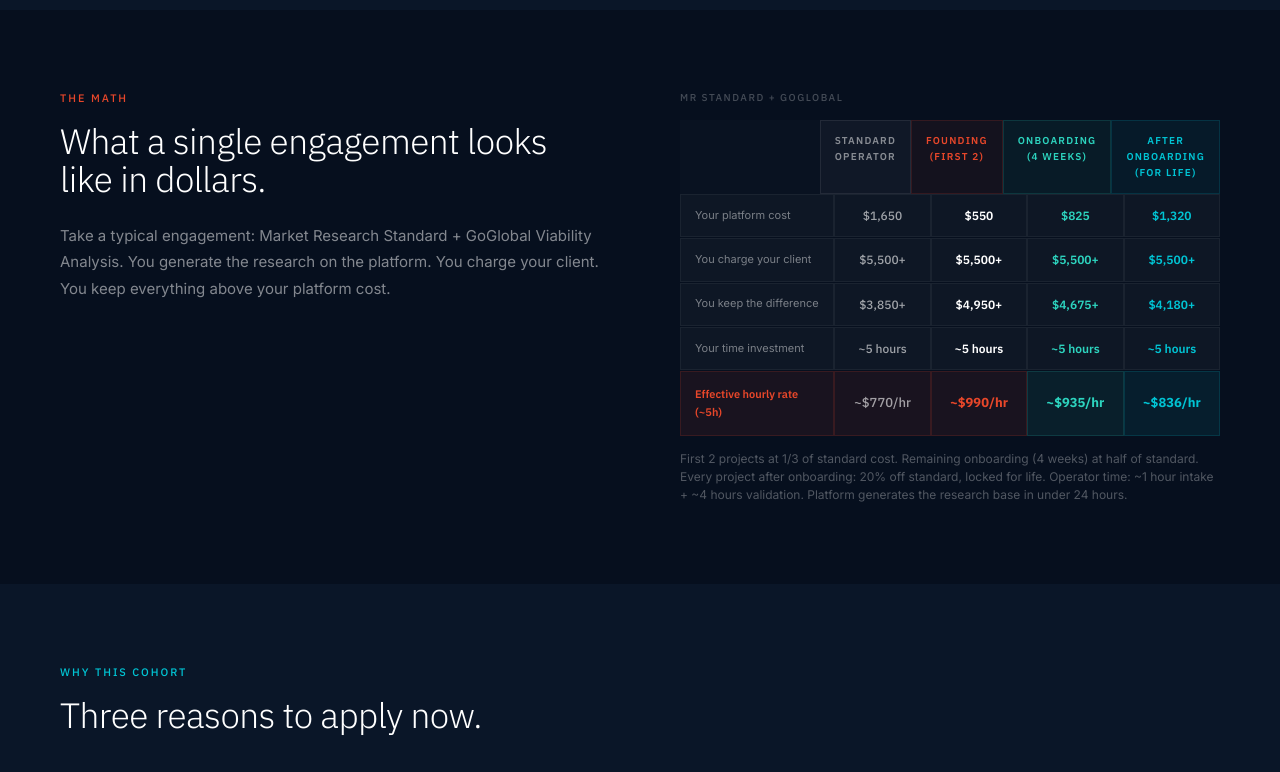
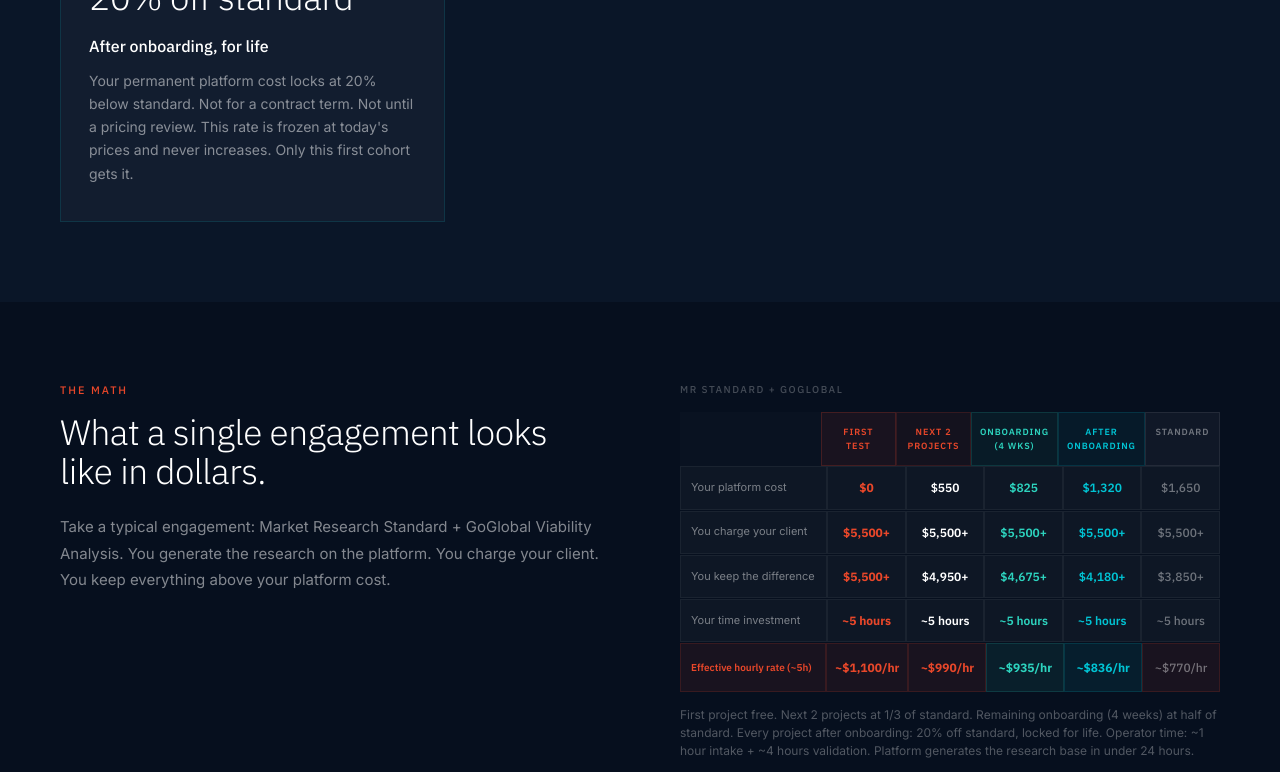
Before and after one commit to valterklug/soundcheck-insights-website, a React (Vite) app: page /founding-cohort in a window 1280 px wide. Shown: the part 1900-2672 px from the top of the page. Built offline with nearby package versions, Linux system fonts and the light colour scheme.

Commit message:
updates cohort

```diff
--- a/src/pages/FoundingCohort.jsx
+++ b/src/pages/FoundingCohort.jsx
@@ -190,79 +190,93 @@
             </div>
 
             {/* Column Headers */}
-            <div style={{ display: 'grid', gridTemplateColumns: '1.6fr 1fr 1fr 1fr 1fr', gap: 0 }} className="econ-grid">
-              <div style={{ padding: '12px 14px', background: 'rgba(255,255,255,0.01)' }} />
+            <div style={{ display: 'grid', gridTemplateColumns: '1.5fr 0.8fr 0.8fr 0.8fr 0.8fr 0.8fr', gap: 0 }} className="econ-grid">
+              <div style={{ padding: '12px 10px', background: 'rgba(255,255,255,0.01)' }} />
               <div style={{
-                padding: '12px 14px', background: 'rgba(255,255,255,0.04)',
-                border: '1px solid rgba(255,255,255,0.08)', textAlign: 'center',
+                padding: '12px 8px', background: 'rgba(232,71,42,0.08)',
+                border: '1px solid rgba(232,71,42,0.2)', textAlign: 'center',
               }}>
-                <div style={{ fontSize: 10, fontWeight: 600, letterSpacing: '0.12em', textTransform: 'uppercase', color: 'rgba(255,255,255,0.5)', fontFamily: 'IBM Plex Sans, sans-serif' }}>
-                  {t('foundingCohort.mathColStandard')}
+                <div style={{ fontSize: 9, fontWeight: 600, letterSpacing: '0.1em', textTransform: 'uppercase', color: 'var(--orange)', fontFamily: 'IBM Plex Sans, sans-serif' }}>
+                  {t('foundingCohort.mathColTest')}
                 </div>
               </div>
               <div style={{
-                padding: '12px 14px', background: 'rgba(232,71,42,0.06)',
+                padding: '12px 8px', background: 'rgba(232,71,42,0.06)',
                 border: '1px solid rgba(232,71,42,0.15)', textAlign: 'center',
               }}>
-                <div style={{ fontSize: 10, fontWeight: 600, letterSpacing: '0.12em', textTransform: 'uppercase', color: 'var(--orange)', fontFamily: 'IBM Plex Sans, sans-serif' }}>
+                <div style={{ fontSize: 9, fontWeight: 600, letterSpacing: '0.1em', textTransform: 'uppercase', color: 'var(--orange)', fontFamily: 'IBM Plex Sans, sans-serif' }}>
                   {t('foundingCohort.mathColFounding')}
                 </div>
               </div>
               <div style={{
-                padding: '12px 14px', background: 'rgba(45,212,191,0.06)',
+                padding: '12px 8px', background: 'rgba(45,212,191,0.06)',
                 border: '1px solid rgba(45,212,191,0.15)', textAlign: 'center',
               }}>
-                <div style={{ fontSize: 10, fontWeight: 600, letterSpacing: '0.12em', textTransform: 'uppercase', color: '#2DD4BF', fontFamily: 'IBM Plex Sans, sans-serif' }}>
+                <div style={{ fontSize: 9, fontWeight: 600, letterSpacing: '0.1em', textTransform: 'uppercase', color: '#2DD4BF', fontFamily: 'IBM Plex Sans, sans-serif' }}>
                   {t('foundingCohort.mathColOnboarding')}
                 </div>
               </div>
               <div style={{
-                padding: '12px 14px', background: 'rgba(0,196,212,0.06)',
+                padding: '12px 8px', background: 'rgba(0,196,212,0.06)',
                 border: '1px solid rgba(0,196,212,0.15)', textAlign: 'center',
               }}>
-                <div style={{ fontSize: 10, fontWeight: 600, letterSpacing: '0.12em', textTransform: 'uppercase', color: '#00C4D4', fontFamily: 'IBM Plex Sans, sans-serif' }}>
+                <div style={{ fontSize: 9, fontWeight: 600, letterSpacing: '0.1em', textTransform: 'uppercase', color: '#00C4D4', fontFamily: 'IBM Plex Sans, sans-serif' }}>
                   {t('foundingCohort.mathColForLife')}
+                </div>
+              </div>
+              <div style={{
+                padding: '12px 8px', background: 'rgba(255,255,255,0.04)',
+                border: '1px solid rgba(255,255,255,0.08)', textAlign: 'center',
+              }}>
+                <div style={{ fontSize: 9, fontWeight: 600, letterSpacing: '0.1em', textTransform: 'uppercase', color: 'rgba(255,255,255,0.4)', fontFamily: 'IBM Plex Sans, sans-serif' }}>
+                  {t('foundingCohort.mathColStandard')}
                 </div>
               </div>
             </div>
 
             {/* Rows */}
-            {t('foundingCohort.mathRows', { returnObjects: true }).map(([label, std, founding, onboarding, forLife], i) => (
-              <div key={i} style={{ display: 'grid', gridTemplateColumns: '1.6fr 1fr 1fr 1fr 1fr', gap: 0, marginBottom: 1 }} className="econ-grid">
-                <div style={{ padding: '11px 14px', background: 'rgba(255,255,255,0.03)', border: '1px solid rgba(255,255,255,0.05)', display: 'flex', alignItems: 'center' }}>
+            {t('foundingCohort.mathRows', { returnObjects: true }).map(([label, test, next2, onboarding, forLife, standard], i) => (
+              <div key={i} style={{ display: 'grid', gridTemplateColumns: '1.5fr 0.8fr 0.8fr 0.8fr 0.8fr 0.8fr', gap: 0, marginBottom: 1 }} className="econ-grid">
+                <div style={{ padding: '11px 10px', background: 'rgba(255,255,255,0.03)', border: '1px solid rgba(255,255,255,0.05)', display: 'flex', alignItems: 'center' }}>
                   <span style={{ fontFamily: 'Inter, sans-serif', fontSize: 11, color: 'rgba(255,255,255,0.45)' }}>{label}</span>
                 </div>
-                <div style={{ padding: '11px 14px', background: 'rgba(255,255,255,0.03)', border: '1px solid rgba(255,255,255,0.05)', textAlign: 'center', display: 'flex', alignItems: 'center', justifyContent: 'center' }}>
-                  <span style={{ fontFamily: 'IBM Plex Sans, sans-serif', fontSize: 12, fontWeight: 500, color: 'rgba(255,255,255,0.6)' }}>{std}</span>
+                <div style={{ padding: '11px 8px', background: 'rgba(255,255,255,0.03)', border: '1px solid rgba(255,255,255,0.05)', textAlign: 'center', display: 'flex', alignItems: 'center', justifyContent: 'center' }}>
+                  <span style={{ fontFamily: 'IBM Plex Sans, sans-serif', fontSize: 12, fontWeight: 700, color: 'var(--orange)' }}>{test}</span>
                 </div>
-                <div style={{ padding: '11px 14px', background: 'rgba(255,255,255,0.03)', border: '1px solid rgba(255,255,255,0.05)', textAlign: 'center', display: 'flex', alignItems: 'center', justifyContent: 'center' }}>
-                  <span style={{ fontFamily: 'IBM Plex Sans, sans-serif', fontSize: 12, fontWeight: 600, color: '#fff' }}>{founding}</span>
+                <div style={{ padding: '11px 8px', background: 'rgba(255,255,255,0.03)', border: '1px solid rgba(255,255,255,0.05)', textAlign: 'center', display: 'flex', alignItems: 'center', justifyContent: 'center' }}>
+                  <span style={{ fontFamily: 'IBM Plex Sans, sans-serif', fontSize: 12, fontWeight: 600, color: '#fff' }}>{next2}</span>
                 </div>
-                <div style={{ padding: '11px 14px', background: 'rgba(255,255,255,0.03)', border: '1px solid rgba(255,255,255,0.05)', textAlign: 'center', display: 'flex', alignItems: 'center', justifyContent: 'center' }}>
+                <div style={{ padding: '11px 8px', background: 'rgba(255,255,255,0.03)', border: '1px solid rgba(255,255,255,0.05)', textAlign: 'center', display: 'flex', alignItems: 'center', justifyContent: 'center' }}>
                   <span style={{ fontFamily: 'IBM Plex Sans, sans-serif', fontSize: 12, fontWeight: 600, color: '#2DD4BF' }}>{onboarding}</span>
                 </div>
-                <div style={{ padding: '11px 14px', background: 'rgba(255,255,255,0.03)', border: '1px solid rgba(255,255,255,0.05)', textAlign: 'center', display: 'flex', alignItems: 'center', justifyContent: 'center' }}>
+                <div style={{ padding: '11px 8px', background: 'rgba(255,255,255,0.03)', border: '1px solid rgba(255,255,255,0.05)', textAlign: 'center', display: 'flex', alignItems: 'center', justifyContent: 'center' }}>
                   <span style={{ fontFamily: 'IBM Plex Sans, sans-serif', fontSize: 12, fontWeight: 600, color: '#00C4D4' }}>{forLife}</span>
+                </div>
+                <div style={{ padding: '11px 8px', background: 'rgba(255,255,255,0.03)', border: '1px solid rgba(255,255,255,0.05)', textAlign: 'center', display: 'flex', alignItems: 'center', justifyContent: 'center' }}>
+                  <span style={{ fontFamily: 'IBM Plex Sans, sans-serif', fontSize: 12, fontWeight: 500, color: 'rgba(255,255,255,0.4)' }}>{standard}</span>
                 </div>
               </div>
             ))}
 
             {/* Highlight row */}
-            <div style={{ display: 'grid', gridTemplateColumns: '1.6fr 1fr 1fr 1fr 1fr', gap: 0, marginTop: 1 }} className="econ-grid">
-              <div style={{ padding: '14px 14px', background: 'rgba(232,71,42,0.08)', border: '1px solid rgba(232,71,42,0.15)', display: 'flex', alignItems: 'center' }}>
-                <span style={{ fontFamily: 'IBM Plex Sans, sans-serif', fontSize: 11, fontWeight: 600, color: 'var(--orange)' }}>{t('foundingCohort.mathEffectiveRate')}</span>
+            <div style={{ display: 'grid', gridTemplateColumns: '1.5fr 0.8fr 0.8fr 0.8fr 0.8fr 0.8fr', gap: 0, marginTop: 1 }} className="econ-grid">
+              <div style={{ padding: '14px 10px', background: 'rgba(232,71,42,0.08)', border: '1px solid rgba(232,71,42,0.15)', display: 'flex', alignItems: 'center' }}>
+                <span style={{ fontFamily: 'IBM Plex Sans, sans-serif', fontSize: 10, fontWeight: 600, color: 'var(--orange)' }}>{t('foundingCohort.mathEffectiveRate')}</span>
               </div>
-              <div style={{ padding: '14px 14px', background: 'rgba(232,71,42,0.08)', border: '1px solid rgba(232,71,42,0.15)', textAlign: 'center', display: 'flex', alignItems: 'center', justifyContent: 'center' }}>
-                <span style={{ fontFamily: 'IBM Plex Sans, sans-serif', fontSize: 13, fontWeight: 500, color: 'rgba(255,255,255,0.6)' }}>{t('foundingCohort.mathRateStandard')}</span>
+              <div style={{ padding: '14px 8px', background: 'rgba(232,71,42,0.08)', border: '1px solid rgba(232,71,42,0.15)', textAlign: 'center', display: 'flex', alignItems: 'center', justifyContent: 'center' }}>
+                <span style={{ fontFamily: 'IBM Plex Sans, sans-serif', fontSize: 12, fontWeight: 700, color: 'var(--orange)' }}>{t('foundingCohort.mathRateTest')}</span>
               </div>
-              <div style={{ padding: '14px 14px', background: 'rgba(232,71,42,0.08)', border: '1px solid rgba(232,71,42,0.15)', textAlign: 'center', display: 'flex', alignItems: 'center', justifyContent: 'center' }}>
-                <span style={{ fontFamily: 'IBM Plex Sans, sans-serif', fontSize: 13, fontWeight: 700, color: 'var(--orange)' }}>{t('foundingCohort.mathRateFounding')}</span>
+              <div style={{ padding: '14px 8px', background: 'rgba(232,71,42,0.08)', border: '1px solid rgba(232,71,42,0.15)', textAlign: 'center', display: 'flex', alignItems: 'center', justifyContent: 'center' }}>
+                <span style={{ fontFamily: 'IBM Plex Sans, sans-serif', fontSize: 12, fontWeight: 700, color: 'var(--orange)' }}>{t('foundingCohort.mathRateFounding')}</span>
               </div>
-              <div style={{ padding: '14px 14px', background: 'rgba(45,212,191,0.08)', border: '1px solid rgba(45,212,191,0.15)', textAlign: 'center', display: 'flex', alignItems: 'center', justifyContent: 'center' }}>
-                <span style={{ fontFamily: 'IBM Plex Sans, sans-serif', fontSize: 13, fontWeight: 700, color: '#2DD4BF' }}>{t('foundingCohort.mathRateOnboarding')}</span>
+              <div style={{ padding: '14px 8px', background: 'rgba(45,212,191,0.08)', border: '1px solid rgba(45,212,191,0.15)', textAlign: 'center', display: 'flex', alignItems: 'center', justifyContent: 'center' }}>
+                <span style={{ fontFamily: 'IBM Plex Sans, sans-serif', fontSize: 12, fontWeight: 700, color: '#2DD4BF' }}>{t('foundingCohort.mathRateOnboarding')}</span>
               </div>
-              <div style={{ padding: '14px 14px', background: 'rgba(0,196,212,0.08)', border: '1px solid rgba(0,196,212,0.15)', textAlign: 'center', display: 'flex', alignItems: 'center', justifyContent: 'center' }}>
-                <span style={{ fontFamily: 'IBM Plex Sans, sans-serif', fontSize: 13, fontWeight: 700, color: '#00C4D4' }}>{t('foundingCohort.mathRateForLife')}</span>
+              <div style={{ padding: '14px 8px', background: 'rgba(0,196,212,0.08)', border: '1px solid rgba(0,196,212,0.15)', textAlign: 'center', display: 'flex', alignItems: 'center', justifyContent: 'center' }}>
+                <span style={{ fontFamily: 'IBM Plex Sans, sans-serif', fontSize: 12, fontWeight: 700, color: '#00C4D4' }}>{t('foundingCohort.mathRateForLife')}</span>
+              </div>
+              <div style={{ padding: '14px 8px', background: 'rgba(232,71,42,0.08)', border: '1px solid rgba(232,71,42,0.15)', textAlign: 'center', display: 'flex', alignItems: 'center', justifyContent: 'center' }}>
+                <span style={{ fontFamily: 'IBM Plex Sans, sans-serif', fontSize: 12, fontWeight: 500, color: 'rgba(255,255,255,0.4)' }}>{t('foundingCohort.mathRateStandard')}</span>
               </div>
             </div>
 
```
Also changed, not shown: src/i18n/en.json, src/i18n/es.json, src/i18n/pt.json.
